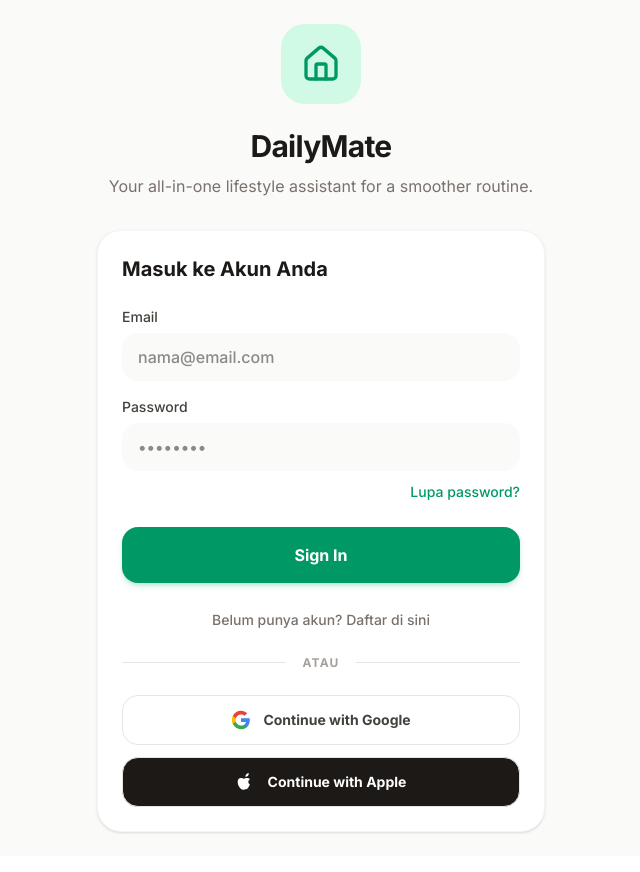
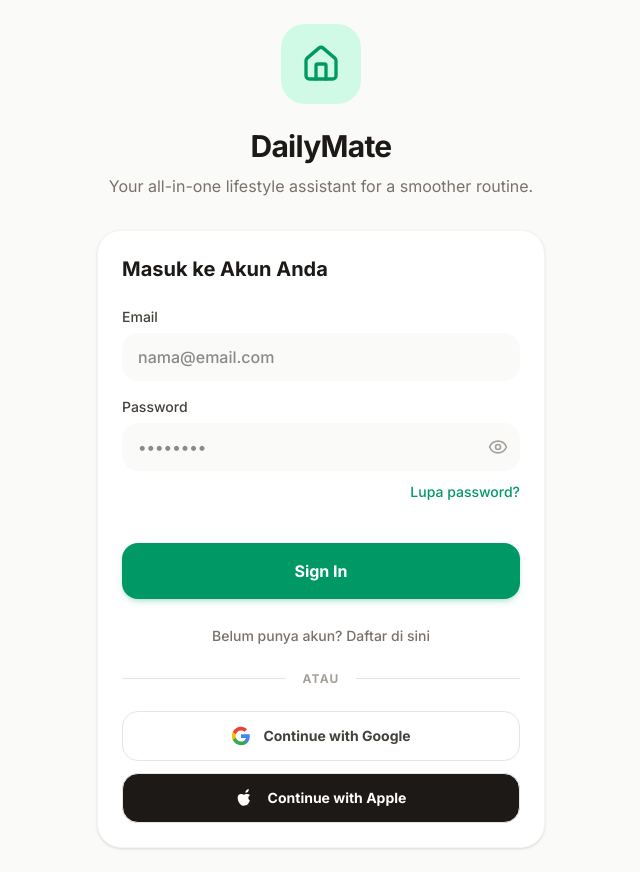
Before and after one commit to Wriyadi/DailyMate, a React (Vite) app: page / in a window 1280 px wide. Shown: the whole page, without its empty margins (319-959 px from the left). Built offline with nearby package versions, Linux system fonts and the light colour scheme; no server answers; a web font is replaced by a local one.

Commit message:
feat: Enhance auth flow with reset password support
Implement password reset functionality, including handling email verification links and allowing users to set a new password directly. Refactor auth modes to accommodate new states.

```diff
--- a/src/components/AuthScreen.tsx
+++ b/src/components/AuthScreen.tsx
@@ -1,36 +1,110 @@
-import React, { useState } from 'react';
-import { Home } from 'lucide-react';
+import React, { useState, useEffect } from 'react';
+import { Home, ArrowLeft, Eye, EyeOff } from 'lucide-react';
 import {
   signInWithEmailAndPassword,
   createUserWithEmailAndPassword,
   signInWithPopup,
   GoogleAuthProvider,
   OAuthProvider,
-  sendPasswordResetEmail
+  sendPasswordResetEmail,
+  fetchSignInMethodsForEmail,
+  confirmPasswordReset
 } from 'firebase/auth';
 import { auth } from '../lib/firebase';
 import { motion, AnimatePresence } from 'motion/react';
 import { cn } from '../lib/utils';
 
+type AuthMode = 'login' | 'register' | 'forgot_password' | 'reset_password';
+
 export default function AuthScreen() {
-  const [isLoginModel, setIsLoginModel] = useState(true);
+  const [authMode, setAuthMode] = useState<AuthMode>('login');
   const [email, setEmail] = useState('');
   const [password, setPassword] = useState('');
+  const [showPassword, setShowPassword] = useState(false);
   const [error, setError] = useState<string | null>(null);
   const [isLoading, setIsLoading] = useState(false);
-  const [resetSent, setResetSent] = useState(false);
+  const [successMessage, setSuccessMessage] = useState<string | null>(null);
+  const [oobCode, setOobCode] = useState<string | null>(null);
+
+  useEffect(() => {
+    // Check URL parameters for Firebase action links
+    const searchParams = new URLSearchParams(window.location.search);
+    const mode = searchParams.get('mode');
+    const code = searchParams.get('oobCode');
+
+    if (mode === 'resetPassword' && code) {
+      setAuthMode('reset_password');
+      setOobCode(code);
+    }
+  }, []);
+
+  const validatePassword = (pass: string) => {
+    const hasUpperCase = /[A-Z]/.test(pass);
+    const hasLowerCase = /[a-z]/.test(pass);
+    const hasNumbers = /\d/.test(pass);
+    const isLengthValid = pass.length >= 8;
+
+    if (!isLengthValid) return "Password minimal 8 karakter.";
+    if (!hasUpperCase) return "Password harus mengandung huruf besar.";
+    if (!hasLowerCase) return "Password harus mengandung huruf kecil.";
+    if (!hasNumbers) return "Password harus mengandung angka.";
+
+    return null;
+  };
 
   const handleSubmit = async (e: React.FormEvent) => {
     e.preventDefault();
     setError(null);
-    setResetSent(false);
+    setSuccessMessage(null);
+
+    if (authMode === 'register' || authMode === 'reset_password') {
+      const passError = validatePassword(password);
+      if (passError) {
+        setError(passError);
+        return;
+      }
+    }
+
     setIsLoading(true);
 
     try {
-      if (isLoginModel) {
+      if (authMode === 'login') {
         await signInWithEmailAndPassword(auth, email, password);
+      } else if (authMode === 'register') {
+        await createUserWithEmailAndPassword(auth, email, password);
+      } else if (authMode === 'forgot_password') {
+        // Cek apakah email terdaftar
+        try {
+          const methods = await fetchSignInMethodsForEmail(auth, email);
+          if (methods.length === 0) {
+            setError('Akun tidak ditemukan, silahkan daftar dahulu.');
+            setIsLoading(false);
+            return;
+          }
+        } catch (fetchErr: any) {
+          // If email enumeration protection prevents checking, fallback to sendPasswordResetEmail behavior
+          // Though it usually throws here if not found, or succeeds.
+        }
+
+        try {
+          // You must configure the custom Action URL in Firebase console to point to this app
+          // for the `reset_password` mode to be triggered when they click the email link.
+          await sendPasswordResetEmail(auth, email, {
+            url: window.location.origin + '/?mode=resetPassword', // Fallback URL
+            handleCodeInApp: false
+          });
+          setSuccessMessage('Email reset password telah dikirim! Silahkan cek kotak masuk/spam Anda.');
+        } catch (err: any) {
+          if (err.code === 'auth/user-not-found') {
+            setError('Akun tidak ditemukan, silahkan daftar dahulu.');
           } else {
-        await createUserWithEmailAndPassword(auth, email, password);
+            throw err;
+          }
+        }
+      } else if (authMode === 'reset_password' && oobCode) {
+        await confirmPasswordReset(auth, oobCode, password);
+        setSuccessMessage('Password berhasil direset! Silahkan login dengan password baru.');
+        setTimeout(() => setAuthMode('login'), 3000);
       }
     } catch (err: any) {
       if (err.code === 'auth/user-not-found' || err.code === 'auth/wrong-password' || err.code === 'auth/invalid-credential') {
@@ -39,25 +113,15 @@
         setError('Email sudah terdaftar.');
       } else if (err.code === 'auth/weak-password') {
         setError('Password terlalu lemah. Minimal 6 karakter.');
+      } else if (err.code === 'auth/invalid-action-code') {
+        setError('Link reset password tidak valid atau sudah kadaluarsa.');
+      } else if (err.code === 'auth/operation-not-allowed') {
+        setError('Pendaftaran dengan Email/Password belum diaktifkan. Silakan aktifkan di Authentication > Sign-in method pada Firebase Console.');
       } else {
         setError(err.message || 'Terjadi kesalahan. Silakan coba lagi.');
       }
     } finally {
       setIsLoading(false);
-    }
-  };
-
-  const handleForgotPassword = async () => {
-    if (!email) {
-      setError('Masukkan email Anda untuk reset password.');
-      return;
-    }
-    setError(null);
-    try {
-      await sendPasswordResetEmail(auth, email);
-      setResetSent(true);
-    } catch (err: any) {
-      setError(err.message || 'Gagal mengirim email reset password.');
     }
   };
 
@@ -67,7 +131,11 @@
       const provider = new GoogleAuthProvider();
       await signInWithPopup(auth, provider);
     } catch (err: any) {
+      if (err.code === 'auth/operation-not-allowed') {
+         setError('Login dengan Google belum diaktifkan di Firebase Console.');
+      } else {
          setError(err.message || 'Gagal login dengan Google.');
+      }
     }
   };
 
@@ -77,39 +145,83 @@
       const provider = new OAuthProvider('apple.com');
       await signInWithPopup(auth, provider);
     } catch (err: any) {
+      if (err.code === 'auth/operation-not-allowed') {
+         setError('Login dengan Apple belum diaktifkan di Firebase Console.');
+      } else {
          setError(err.message || 'Gagal login dengan Apple.');
+      }
     }
   };
 
+  const renderFormContent = () => {
+    if (authMode === 'forgot_password') {
       return (
-    <div className="flex min-h-screen flex-col justify-center bg-stone-50 p-6 dark:bg-neutral-950">
-      <div className="mx-auto w-full max-w-md">
-        <div className="mb-8 flex flex-col items-center text-center">
-          <div className="mb-6 flex h-20 w-20 items-center justify-center rounded-3xl bg-emerald-100 text-emerald-600 dark:bg-emerald-900/30 dark:text-emerald-400">
-            <Home size={40} />
+        <>
+          <div>
+            <label className="mb-1.5 block text-sm font-medium text-stone-700 dark:text-neutral-300">
+              Email
+            </label>
+            <input
+              type="email"
+              required
+              value={email}
+              onChange={(e) => setEmail(e.target.value)}
+              className="w-full rounded-2xl border-none bg-stone-50 px-4 py-3 text-stone-900 focus:bg-white focus:ring-2 focus:ring-emerald-500 dark:bg-neutral-800 dark:text-white dark:focus:bg-neutral-900 dark:focus:ring-emerald-400 transition-all font-medium"
+              placeholder="nama@email.com"
+            />
           </div>
-          <h1 className="text-3xl font-bold tracking-tight text-stone-900 dark:text-white leading-tight">
-            DailyMate
-          </h1>
-          <p className="mt-2 text-stone-500 dark:text-neutral-400">
-            Your all-in-one lifestyle assistant for a smoother routine.
+          <button
+            type="submit"
+            disabled={isLoading || successMessage !== null}
+            className="mt-6 w-full rounded-2xl bg-emerald-600 py-4 font-bold text-white shadow-md shadow-emerald-600/20 transition-all hover:bg-emerald-700 active:scale-95 disabled:opacity-70 dark:bg-emerald-500 dark:hover:bg-emerald-600"
+          >
+            {isLoading ? 'Mengirim...' : 'Kirim Link Reset'}
+          </button>
+        </>
+      );
+    }
+
+    if (authMode === 'reset_password') {
+      return (
+        <>
+          <div>
+            <label className="mb-1.5 block text-sm font-medium text-stone-700 dark:text-neutral-300">
+              Password Baru
+            </label>
+            <div className="relative">
+              <input
+                type={showPassword ? "text" : "password"}
+                required
+                value={password}
+                onChange={(e) => setPassword(e.target.value)}
+                className="w-full rounded-2xl border-none bg-stone-50 px-4 py-3 pr-12 text-stone-900 focus:bg-white focus:ring-2 focus:ring-emerald-500 dark:bg-neutral-800 dark:text-white dark:focus:bg-neutral-900 dark:focus:ring-emerald-400 transition-all font-medium"
+                placeholder="Minimal 8 karakter"
+              />
+              <button
+                type="button"
+                onClick={() => setShowPassword(!showPassword)}
+                className="absolute right-3 top-1/2 -translate-y-1/2 text-stone-400 hover:text-stone-600 dark:hover:text-stone-200 transition-colors"
+              >
+                {showPassword ? <EyeOff size={20} /> : <Eye size={20} />}
+              </button>
+            </div>
+            <p className="mt-2 text-xs text-stone-500 dark:text-neutral-400">
+              Password wajib kombinasi huruf besar, huruf kecil, angka, dan minimal 8 karakter.
             </p>
           </div>
+          <button
+            type="submit"
+            disabled={isLoading || successMessage !== null}
+            className="mt-6 w-full rounded-2xl bg-emerald-600 py-4 font-bold text-white shadow-md shadow-emerald-600/20 transition-all hover:bg-emerald-700 active:scale-95 disabled:opacity-70 dark:bg-emerald-500 dark:hover:bg-emerald-600"
+          >
+            {isLoading ? 'Menyimpan...' : 'Simpan Password & Login'}
+          </button>
+        </>
+      );
+    }
 
-        <div className="rounded-3xl bg-white p-6 shadow-sm border border-stone-100 dark:border-neutral-800 dark:bg-neutral-900">
-          <AnimatePresence mode="wait">
-            <motion.div
-              key={isLoginModel ? 'login' : 'register'}
-              initial={{ opacity: 0, x: -10 }}
-              animate={{ opacity: 1, x: 0 }}
-              exit={{ opacity: 0, x: 10 }}
-              transition={{ duration: 0.2 }}
-            >
-              <h2 className="mb-6 text-xl font-bold text-stone-900 dark:text-white">
-                {isLoginModel ? 'Masuk ke Akun Anda' : 'Buat Akun Baru'}
-              </h2>
-
-              <form onSubmit={handleSubmit} className="space-y-4">
+    return (
+      <>
         <div>
           <label className="mb-1.5 block text-sm font-medium text-stone-700 dark:text-neutral-300">
             Email
@@ -128,20 +240,39 @@
           <label className="mb-1.5 block text-sm font-medium text-stone-700 dark:text-neutral-300">
             Password
           </label>
+          <div className="relative">
             <input
-                    type="password"
+              type={showPassword ? "text" : "password"}
               required
               value={password}
               onChange={(e) => setPassword(e.target.value)}
-                    className="w-full rounded-2xl border-none bg-stone-50 px-4 py-3 text-stone-900 focus:bg-white focus:ring-2 focus:ring-emerald-500 dark:bg-neutral-800 dark:text-white dark:focus:bg-neutral-900 dark:focus:ring-emerald-400 transition-all font-medium"
+              className="w-full rounded-2xl border-none bg-stone-50 px-4 py-3 pr-12 text-stone-900 focus:bg-white focus:ring-2 focus:ring-emerald-500 dark:bg-neutral-800 dark:text-white dark:focus:bg-neutral-900 dark:focus:ring-emerald-400 transition-all font-medium"
               placeholder="••••••••"
             />
-                  {isLoginModel && (
+            <button
+              type="button"
+              onClick={() => setShowPassword(!showPassword)}
+              className="absolute right-3 top-1/2 -translate-y-1/2 text-stone-400 hover:text-stone-600 dark:hover:text-stone-200 transition-colors"
+            >
+              {showPassword ? <EyeOff size={20} /> : <Eye size={20} />}
+            </button>
+          </div>
+          {authMode === 'register' && (
+            <p className="mt-2 text-xs text-stone-500 dark:text-neutral-400">
+              Password wajib kombinasi huruf besar, huruf kecil, angka, dan minimal 8 karakter.
+            </p>
+          )}
+
+          {authMode === 'login' && (
             <div className="mt-2 text-right">
               <button
                 type="button"
-                        onClick={handleForgotPassword}
-                        className="text-sm font-medium text-emerald-600 hover:text-emerald-700 dark:text-emerald-400 dark:hover:text-emerald-300"
+                onClick={() => {
+                  setAuthMode('forgot_password');
+                  setError(null);
+                  setSuccessMessage(null);
+                }}
+                className="text-sm font-medium text-emerald-600 hover:text-emerald-700 dark:text-emerald-400 dark:hover:text-emerald-300 transition-colors"
                 >
                 Lupa password?
               </button>
@@ -149,43 +280,103 @@
           )}
         </div>
 
-                {error && (
-                  <p className="text-sm font-medium text-red-500 bg-red-50 dark:bg-red-900/20 p-3 rounded-xl border border-red-100 dark:border-red-900/30">
-                    {error}
+        <button
+          type="submit"
+          disabled={isLoading}
+          className="mt-6 w-full rounded-2xl bg-emerald-600 py-4 font-bold text-white shadow-md shadow-emerald-600/20 transition-all hover:bg-emerald-700 active:scale-95 disabled:opacity-70 dark:bg-emerald-500 dark:hover:bg-emerald-600"
+        >
+          {isLoading ? 'Memproses...' : (authMode === 'login' ? 'Sign In' : 'Daftar')}
+        </button>
+      </>
+    );
+  };
+
+  return (
+    <div className="flex min-h-screen flex-col justify-center bg-stone-50 p-6 dark:bg-neutral-950">
+      <div className="mx-auto w-full max-w-md">
+        <div className="mb-8 flex flex-col items-center text-center">
+          <div className="mb-6 flex h-20 w-20 items-center justify-center rounded-3xl bg-emerald-100 text-emerald-600 dark:bg-emerald-900/30 dark:text-emerald-400">
+            <Home size={40} />
+          </div>
+          <h1 className="text-3xl font-bold tracking-tight text-stone-900 dark:text-white leading-tight">
+            DailyMate
+          </h1>
+          <p className="mt-2 text-stone-500 dark:text-neutral-400">
+            Your all-in-one lifestyle assistant for a smoother routine.
+          </p>
+        </div>
+
+        <div className="relative rounded-3xl bg-white p-6 shadow-sm border border-stone-100 dark:border-neutral-800 dark:bg-neutral-900">
+          {(authMode === 'forgot_password' || authMode === 'reset_password') && (
+            <button
+              onClick={() => { setAuthMode('login'); setError(null); setSuccessMessage(null); }}
+              className="absolute left-6 top-6 text-stone-400 hover:text-stone-600 dark:hover:text-stone-200 transition-colors"
+            >
+              <ArrowLeft size={20} />
+            </button>
+          )}
+
+          <AnimatePresence mode="wait">
+            <motion.div
+              key={authMode}
+              initial={{ opacity: 0, x: -10 }}
+              animate={{ opacity: 1, x: 0 }}
+              exit={{ opacity: 0, x: 10 }}
+              transition={{ duration: 0.2 }}
+            >
+              <h2 className={cn("mb-6 text-xl font-bold text-stone-900 dark:text-white", (authMode === 'forgot_password' || authMode === 'reset_password') && "text-center pt-1")}>
+                {authMode === 'login' && 'Masuk ke Akun Anda'}
+                {authMode === 'register' && 'Buat Akun Baru'}
+                {authMode === 'forgot_password' && 'Lupa Password'}
+                {authMode === 'reset_password' && 'Reset Password'}
+              </h2>
+
+              {authMode === 'forgot_password' && (
+                <p className="mb-6 text-sm text-center text-stone-500 dark:text-neutral-400">
+                  Masukkan alamat email akun Anda, dan kami akan mengirimkan link untuk mereset password.
                 </p>
               )}
 
-                {resetSent && (
-                  <p className="text-sm font-medium text-emerald-600 bg-emerald-50 dark:bg-emerald-900/20 p-3 rounded-xl border border-emerald-100 dark:border-emerald-900/30">
-                    Email reset password telah dikirim!
-                  </p>
+              <form onSubmit={handleSubmit} className="space-y-4">
+                {renderFormContent()}
+
+                {error && (
+                  <motion.p
+                    initial={{ opacity: 0, y: -5 }} animate={{ opacity: 1, y: 0 }}
+                    className="text-sm font-medium text-red-500 bg-red-50 dark:bg-red-900/20 p-3 rounded-xl border border-red-100 dark:border-red-900/30">
+                    {error}
+                  </motion.p>
                 )}
 
-                <button
-                  type="submit"
-                  disabled={isLoading}
-                  className="mt-2 w-full rounded-2xl bg-emerald-600 py-4 font-bold text-white shadow-md shadow-emerald-600/20 transition-all hover:bg-emerald-700 active:scale-95 disabled:opacity-70 dark:bg-emerald-500 dark:hover:bg-emerald-600"
-                >
-                  {isLoading ? 'Memproses...' : (isLoginModel ? 'Sign In' : 'Daftar')}
-                </button>
+                {successMessage && (
+                  <motion.p
+                    initial={{ opacity: 0, y: -5 }} animate={{ opacity: 1, y: 0 }}
+                    className="text-sm font-medium text-emerald-600 bg-emerald-50 dark:bg-emerald-900/20 p-3 rounded-xl border border-emerald-100 dark:border-emerald-900/30">
+                    {successMessage}
+                  </motion.p>
+                )}
               </form>
 
+              {(authMode === 'login' || authMode === 'register') && (
                 <div className="mt-6 text-center">
                   <button
                     type="button"
                     onClick={() => {
-                    setIsLoginModel(!isLoginModel);
+                      setAuthMode(authMode === 'login' ? 'register' : 'login');
                       setError(null);
-                    setResetSent(false);
+                      setSuccessMessage(null);
                     }}
                     className="text-sm font-medium text-stone-500 hover:text-stone-700 dark:text-neutral-400 dark:hover:text-neutral-300"
                   >
-                  {isLoginModel ? 'Belum punya akun? Daftar di sini' : 'Sudah punya akun? Masuk'}
+                    {authMode === 'login' ? 'Belum punya akun? Daftar di sini' : 'Sudah punya akun? Masuk'}
                   </button>
                 </div>
+              )}
             </motion.div>
           </AnimatePresence>
 
+          {(authMode === 'login' || authMode === 'register') && (
+            <>
               <div className="my-6 flex items-center">
                 <div className="flex-grow border-t border-stone-200 dark:border-neutral-800"></div>
                 <span className="mx-4 text-xs font-bold text-stone-400 dark:text-neutral-500 uppercase tracking-widest">ATAU</span>
@@ -215,6 +406,8 @@
                   <span>Continue with Apple</span>
                 </button>
               </div>
+            </>
+          )}
         </div>
       </div>
     </div>
```
Also changed, not shown: 1 other file (tests, documents, lock files or other folders). Lines whose indentation alone changed are shown as unchanged.
